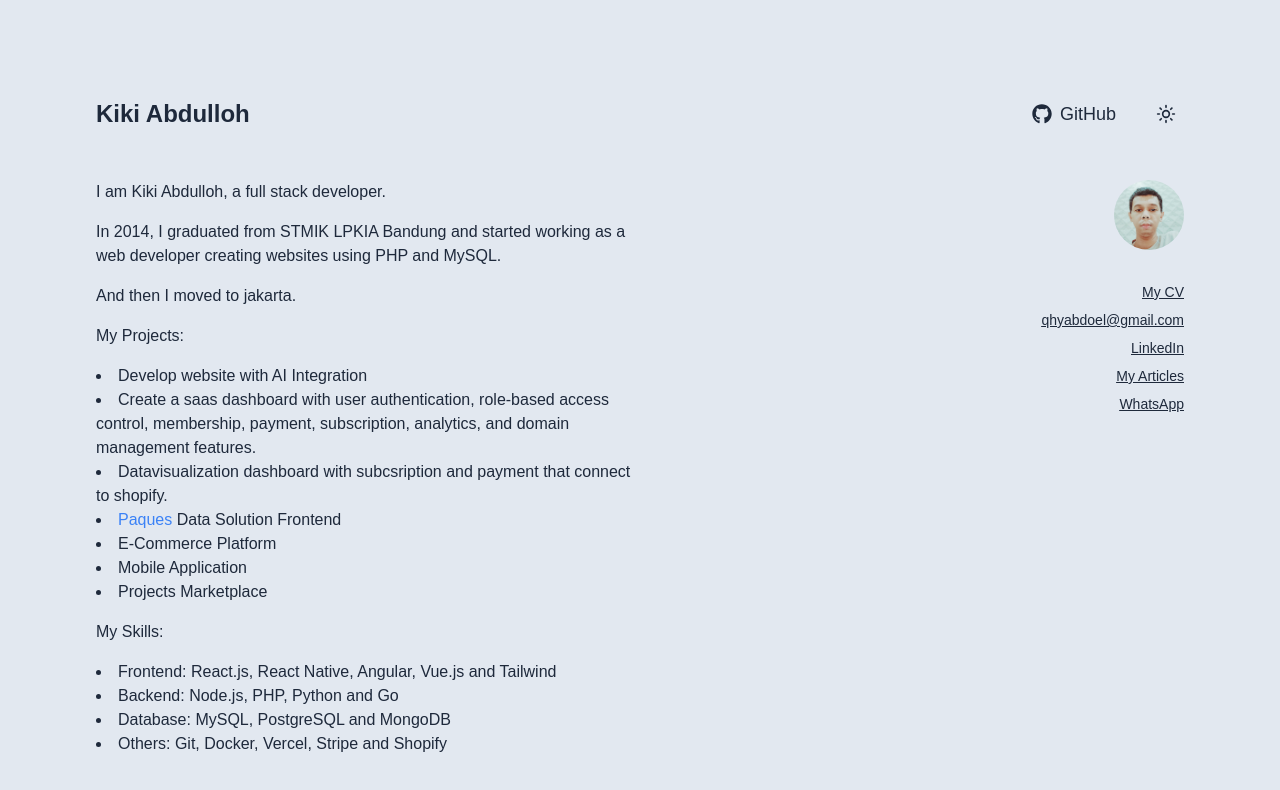
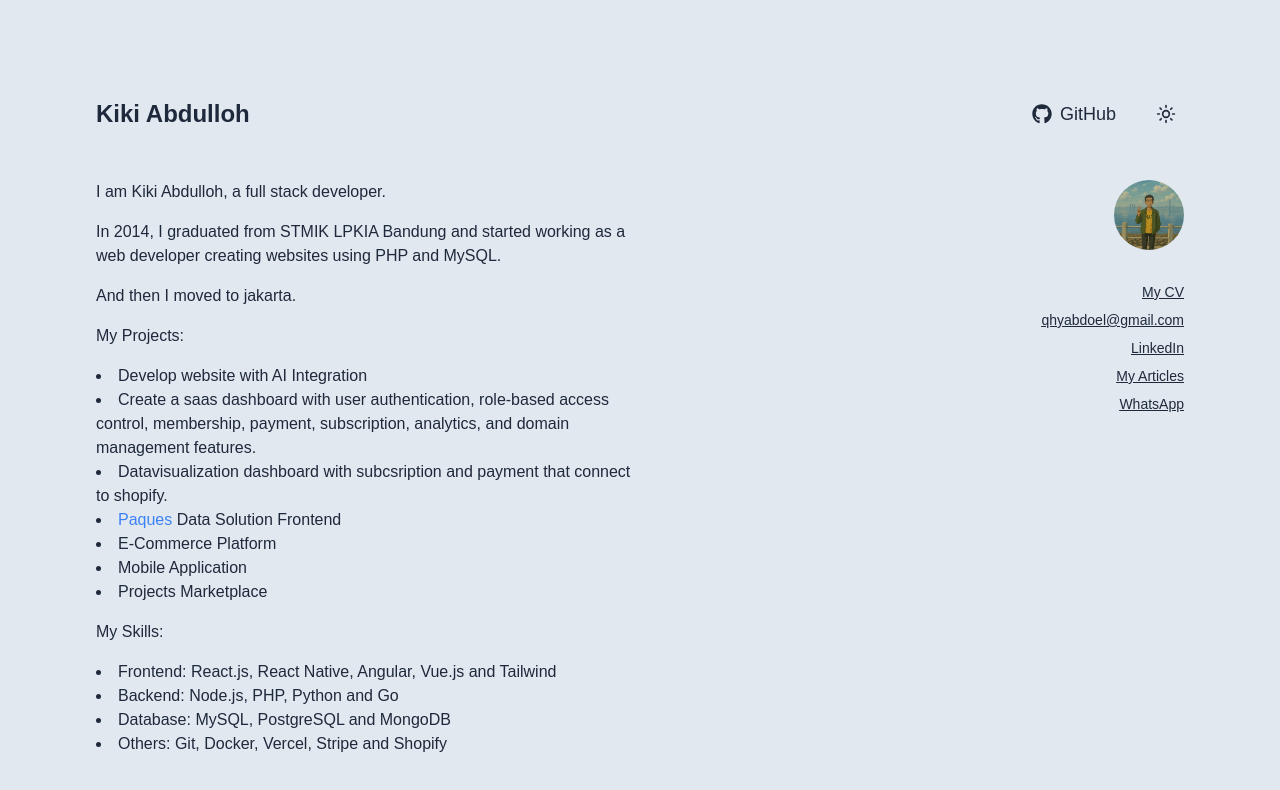
Before and after one commit to qhyabdoel/qhyabdoel.github.io, a Next.js app: page /qhyabdoel/ in a window 1280 px wide. Shown: the top 790 px of the page. Built offline with nearby package versions, Linux system fonts and the light colour scheme; no server answers.

Commit message:
update photo

```diff
--- a/src/app/page.tsx
+++ b/src/app/page.tsx
@@ -65,7 +65,7 @@ export default function Home() {
         </div>
         <div className="flex-1 mt-12 md:mt-0">
           <Image
-            src="/img-21.jpg"
+            src="/img-22.jpg"
             alt="Kiki Abdulloh"
             width={70}
             height={70}
```
Also changed, not shown: public/img-22.jpg (added).
